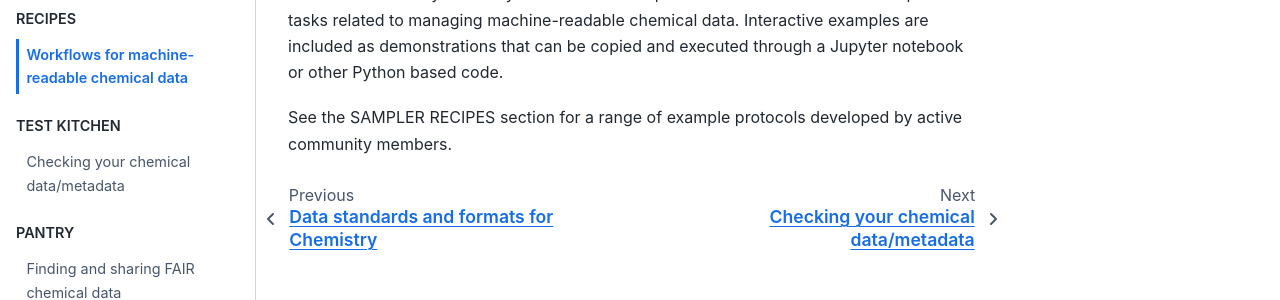
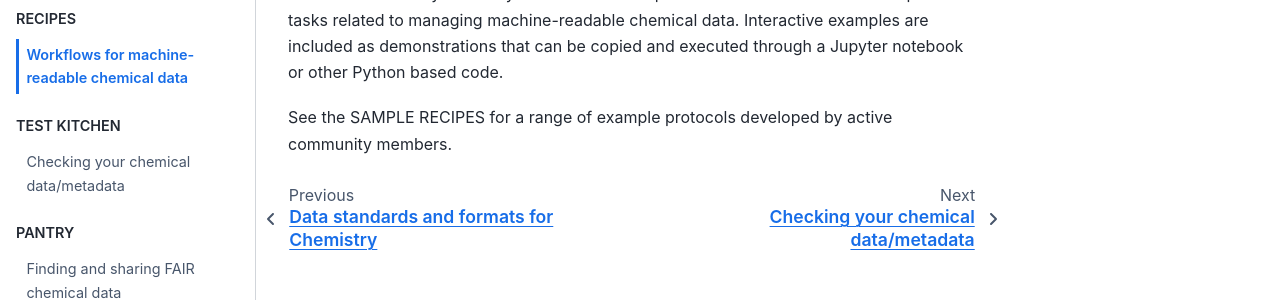
Before and after one commit to IUPAC/WFChemCookbook, a Jupyter Book: the page built from book/recipes.md, in a window 1280 px wide. Shown: the part 227-527 px from the top of the page. Built offline with Jupyter Book 1.0.4 settings and Sphinx 7.4.7 and the Sphinx Book theme 1.1.4, drawn with Linux system fonts in a browser that asks for light colours.

Commit message:
Update recipes.md

```diff
--- a/book/recipes.md
+++ b/book/recipes.md
@@ -2,4 +2,4 @@
 
 FAIR data are Findable, Accessible, Interoperable and Reuseable by both humans and machines and "Fully AI-Ready". This section will provide atomized workflows for specific tasks related to managing machine-readable chemical data. Interactive examples are included as demonstrations that can be copied and executed through a Jupyter notebook or other Python based code.
 
-See the SAMPLER RECIPES section for a range of example protocols developed by active community members.
+See the SAMPLE RECIPES for a range of example protocols developed by active community members.
```
